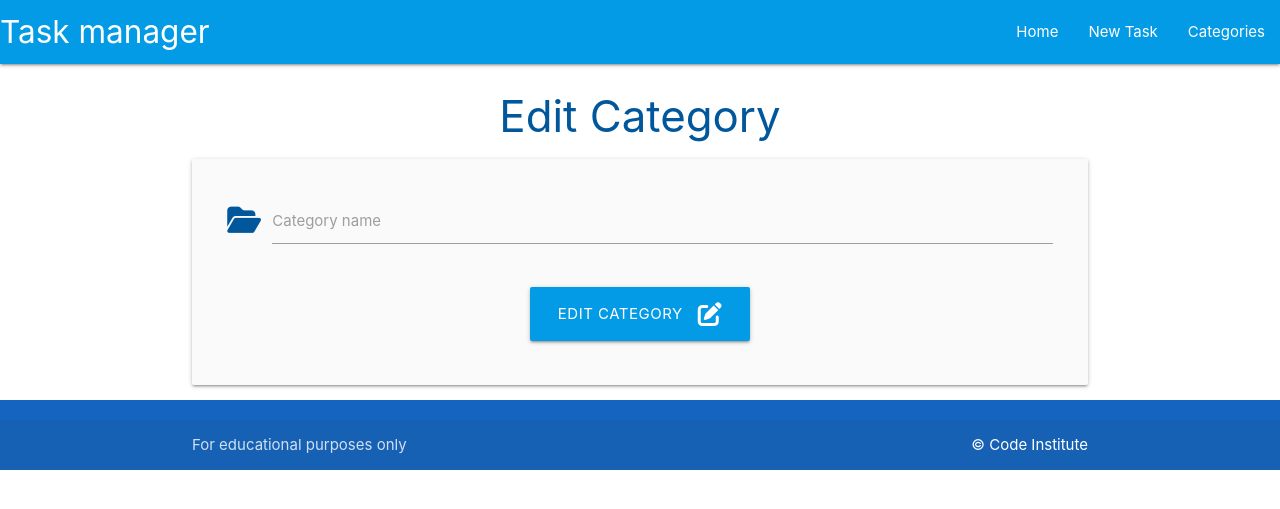
After one commit to Awoyalejohn/flask-taskmanager-app, a Flask app: page /edit_category/1 in a window 1280 px wide. The commit adds this page. Shown: the top 509 px of the page. Run offline with Flask 2, Linux system fonts and the light colour scheme; some libraries are stand-ins or nearby versions.

Commit message:
add add category and edit category

```diff
--- a/taskmanager/routes.py
+++ b/taskmanager/routes.py
@@ -7,9 +7,12 @@ from taskmanager.models import Category, Task
 def home():
     return render_template("tasks.html")
 
+
 @app.route("/categories")
 def categories():
-    return render_template("categories.html")
+    categories = list(Category.query.order_by(Category.category_name).all())
+    return render_template("categories.html", categories=categories)
+
 
 @app.route("/add_category", methods=["GET", "POST"])
 def add_category():
@@ -19,3 +22,7 @@ def add_category():
         db.session.commit()
         return redirect(url_for("categories"))
     return render_template("add_category.html")
+
+@app.route("/edit_category/<int:category_id>", methods=["GET", "POST"])
+def edit_category(category_id):
+  return render_template("edit_category.html")
--- /dev/null
+++ b/taskmanager/templates/edit_category.html
@@ -0,0 +1,28 @@
+{% extends "base.html" %}
+{% block content %}
+
+<h3 class="light-blue-text text-darken-4 center-align">Edit Category</h3>
+
+<div class="row card-panel grey lighten-5">
+    <form class="col s12" method="POST" action="{{ url_for('edit_category') }}">
+      <!-- category_name-->
+      <div class="row">
+        <div class="input-field col s12">
+          <i class="fas fa-folder-open prefix light-blue-text text-darken-4"></i>
+          <input id="category_name" name="category_name" minlength="3" maxlength="25" type="text" class="validate" required>
+          <label for="category_name">Category name</label>
+        </div>
+      </div>
+      <!-- submit button -->
+      <div class="row">
+        <div class="col s12 center-align">
+          <button type="submit" class="btn-large light-blue darken-1">
+              Edit Category <i class="fas fa-edit right"></i>
+
+          </button>
+        </div>
+      </div>
+    </form>
+  </div>
+
+{% endblock %}
```
Also changed, not shown: taskmanager/templates/categories.html (+13 -13 lines).
